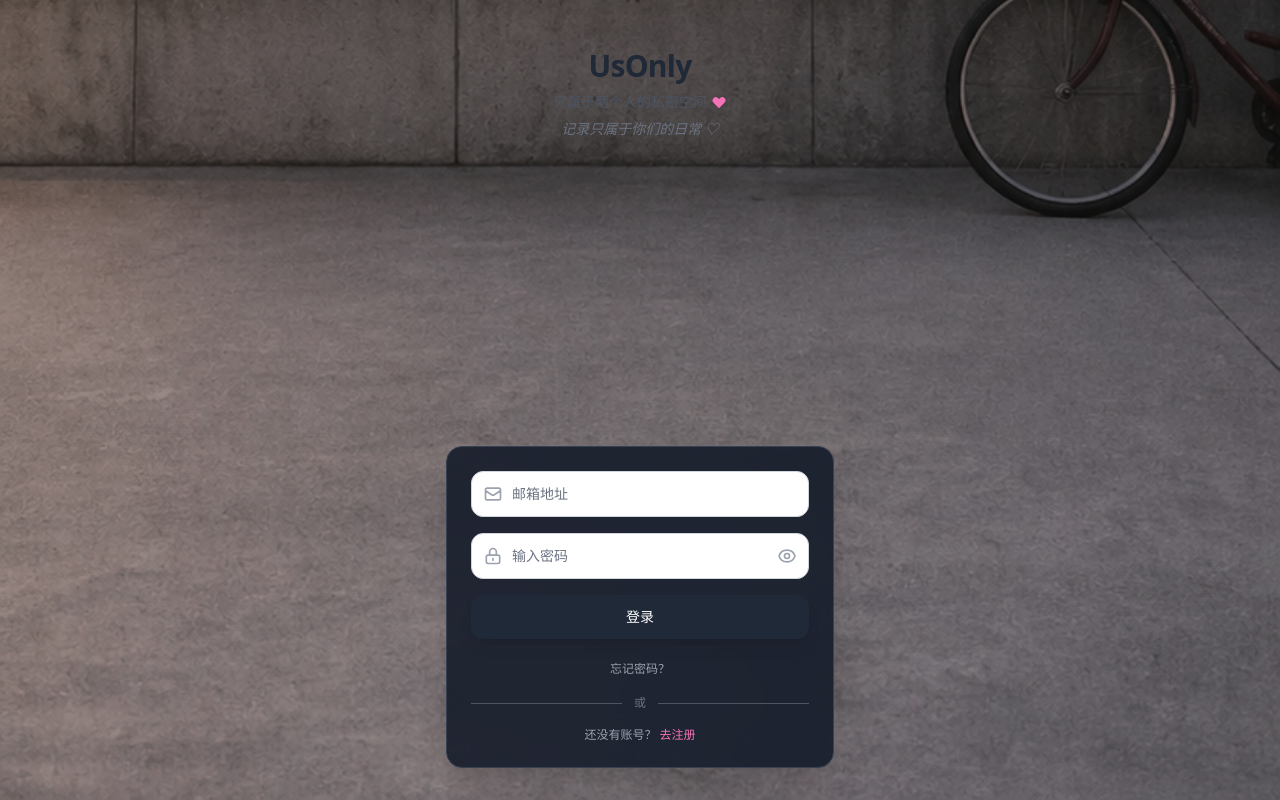
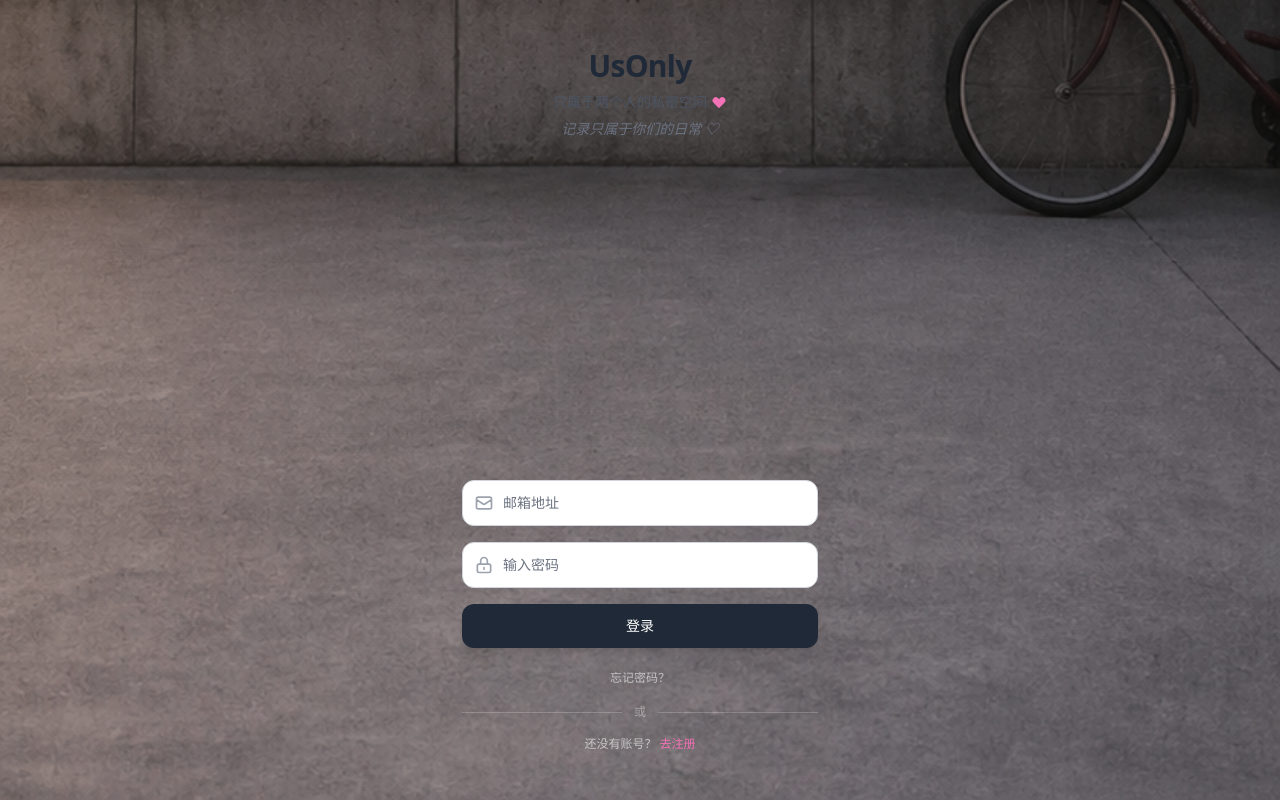
Before and after one commit to calm-66/usonly, a Next.js app: page / in a window 1280 px wide. Built offline with nearby package versions, Linux system fonts and the light colour scheme; no server answers.

Commit message:
移除登录表单的深色背景

```diff
--- a/src/app/page.tsx
+++ b/src/app/page.tsx
@@ -134,7 +134,7 @@ export default function Home() {
         <div className={`relative z-10 w-full max-w-[420px] mx-auto px-4 pb-8 transition-all duration-700 ${showLoginCard ? 'opacity-100 translate-y-0' : 'opacity-0 translate-y-8'}`}>
 
           {/* 登录/注册表单卡片 */}
-          <div className="backdrop-blur-xl bg-gray-900/85 border border-gray-700 rounded-2xl p-6 shadow-2xl">
+          <div className="p-4">
             <form onSubmit={handleSubmit} className="space-y-4">
               {/* 注册时的用户名 */}
               {!isLogin && (
@@ -185,7 +185,7 @@ export default function Home() {
                 <button
                   type="button"
                   onClick={() => setShowPassword(!showPassword)}
-                  className="absolute right-3 top-1/2 -translate-y-1/2 text-gray-400 hover:text-gray-600 transition"
+                  className="absolute right-3 top-1/2 -translate-y-1/2 text-white/50 hover:text-white/70 transition"
                 >
                   {showPassword ? (
                     <svg className="w-5 h-5" fill="none" stroke="currentColor" viewBox="0 0 24 24">
@@ -239,7 +239,7 @@ export default function Home() {
               <div className="text-center mt-4">
                 <button
                   onClick={() => window.location.href = '/forgot-password'}
-                  className="text-gray-400 hover:text-gray-300 text-xs transition"
+                  className="text-white/60 hover:text-white/80 text-xs transition"
                 >
                   忘记密码？
                 </button>
@@ -248,15 +248,15 @@ export default function Home() {
 
             {/* 分隔线 */}
             <div className="flex items-center gap-3 my-4">
-              <div className="flex-1 h-px bg-gray-600"></div>
-              <span className="text-gray-500 text-xs">或</span>
-              <div className="flex-1 h-px bg-gray-600"></div>
+              <div className="flex-1 h-px bg-white/20"></div>
+              <span className="text-white/40 text-xs">或</span>
+              <div className="flex-1 h-px bg-white/20"></div>
             </div>
 
             {/* 注册/登录切换链接 */}
             <div className="text-center">
               {isLogin ? (
-                <p className="text-gray-400 text-xs">
+                <p className="text-white/60 text-xs">
                   还没有账号？{' '}
                   <button
                     onClick={() => { setIsLogin(false); setError(''); }}
@@ -266,7 +266,7 @@ export default function Home() {
                   </button>
                 </p>
               ) : (
-                <p className="text-gray-400 text-xs">
+                <p className="text-white/60 text-xs">
                   已有账号？{' '}
                   <button
                     onClick={() => { setIsLogin(true); setError(''); }}
```
